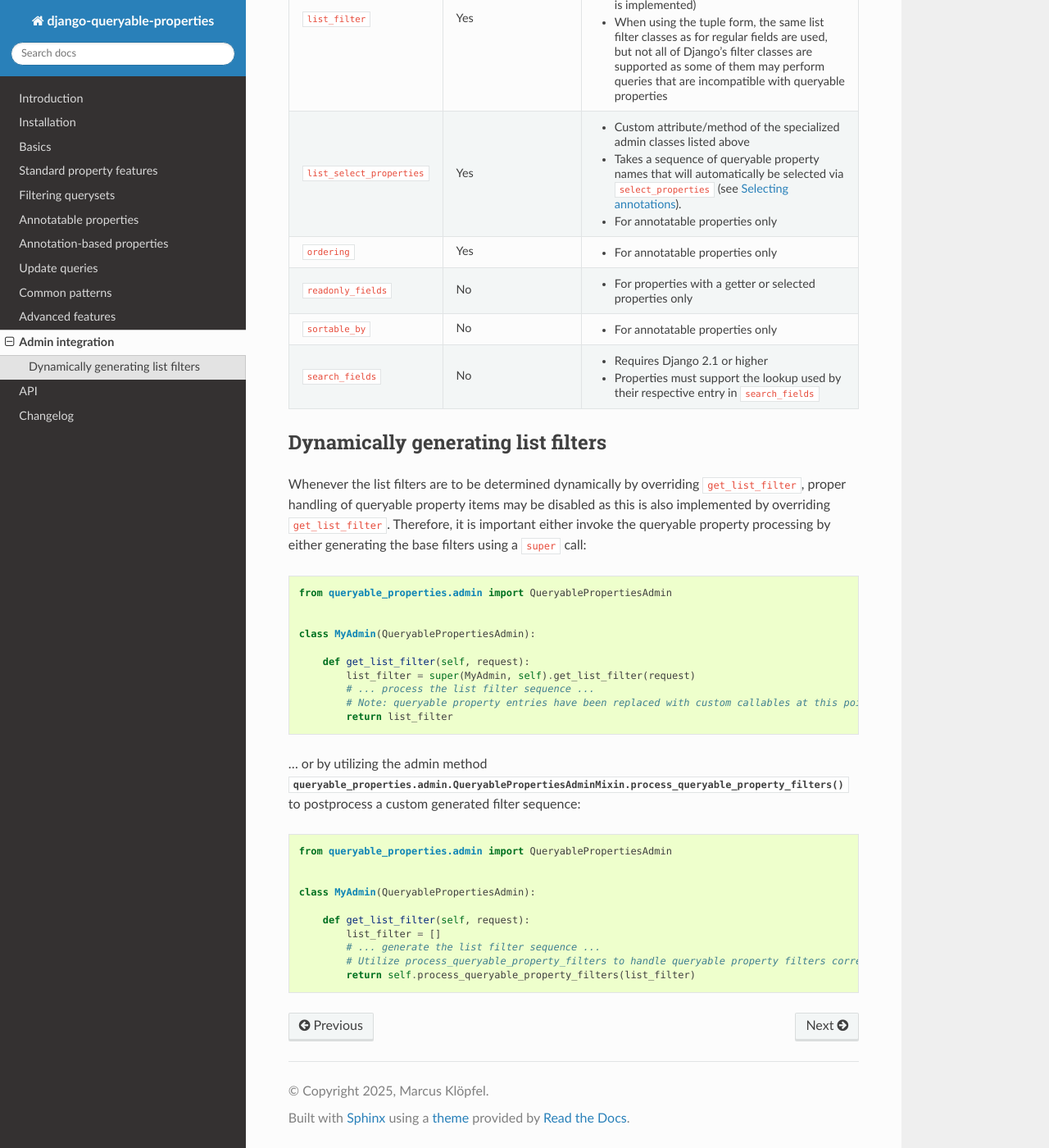
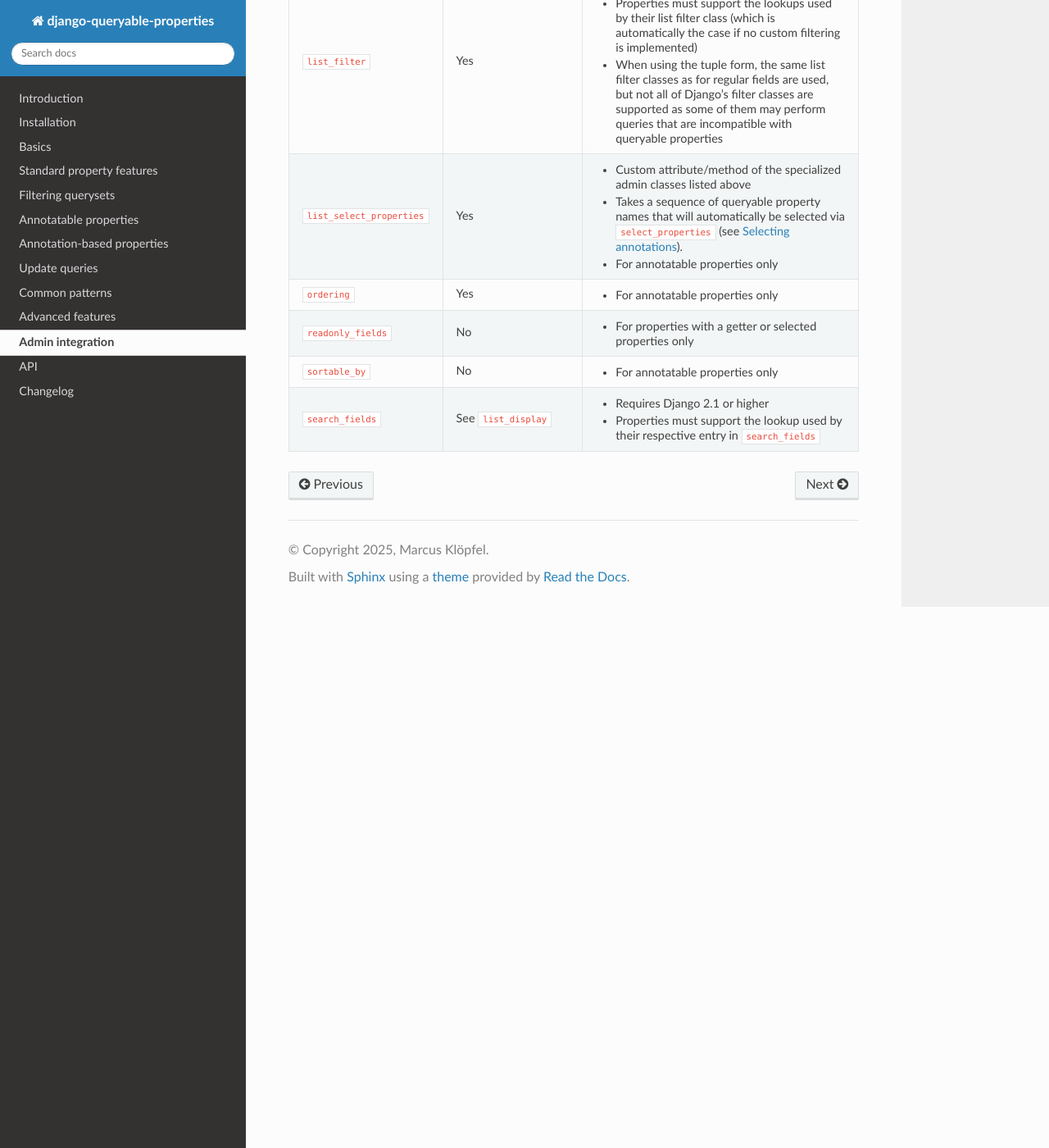
Before and after one commit to W1ldPo1nter/django-queryable-properties, a Sphinx documentation site: the page built from docs/admin.rst, in a window 1280 px wide and 1400 px high, scrolled down 1017 px. Shown: the whole window at 82% size. Built offline with Sphinx 7.4.7 and the Read the Docs theme 3.1.0, drawn with Linux system fonts in a browser that asks for light colours; some of the changed text lies outside the part shown.

Commit message:
Updated admin docs

```diff
--- a/docs/admin.rst
+++ b/docs/admin.rst
@@ -20,8 +20,7 @@
 The following table shows the admin/inline options that queryable properties may be referenced in and whether each
 feature requires the use of one of the specialized base classes mentioned above.
 Queryable properties may be refenced via name in either the listed admin/inline class attributes or in the result of
-their corresponding ``get_*`` methods (although there is a special case for ``get_list_filter`` as described in
-:ref:`admin:Dynamically generating list filters` below).
+their corresponding ``get_*`` methods.
 
 .. list-table::
    :header-rows: 1
@@ -35,10 +34,12 @@
      - * For properties with a getter or selected properties only
        * Properties must also be part of ``readonly_fields``
    * - ``list_display``
-     - No
-     - * For properties with a getter or selected properties only
+     - * No for properties on the same model
+       * Yes for properties on related models (requires Django 1.8 or higher)
+     - * Properties on the same model must have a getter or be selected
+       * Properties on related models must be annotatable
    * - ``list_display_links``
-     - No
+     - See ``list_display``
      - * For properties with a getter or selected properties only
    * - ``list_filter``
      - Yes
@@ -64,45 +65,6 @@
      - No
      - * For annotatable properties only
    * - ``search_fields``
-     - No
+     - See ``list_display``
      - * Requires Django 2.1 or higher
        * Properties must support the lookup used by their respective entry in ``search_fields``
-
-Dynamically generating list filters
------------------------------------
-
-Whenever the list filters are to be determined dynamically by overriding ``get_list_filter``, proper handling of
-queryable property items may be disabled as this is also implemented by overriding ``get_list_filter``.
-Therefore, it is important either invoke the queryable property processing by either generating the base filters
-using a ``super`` call:
-
-.. code-block:: python
-
-    from queryable_properties.admin import QueryablePropertiesAdmin
-
-
-    class MyAdmin(QueryablePropertiesAdmin):
-
-        def get_list_filter(self, request):
-            list_filter = super(MyAdmin, self).get_list_filter(request)
-            # ... process the list filter sequence ...
-            # Note: queryable property entries have been replaced with custom callables at this point.
-            return list_filter
-
-
-... or by utilizing the admin method
-:meth:`queryable_properties.admin.QueryablePropertiesAdminMixin.process_queryable_property_filters` to postprocess a
-custom generated filter sequence:
-
-.. code-block:: python
-
-    from queryable_properties.admin import QueryablePropertiesAdmin
-
-
-    class MyAdmin(QueryablePropertiesAdmin):
-
-        def get_list_filter(self, request):
-            list_filter = []
-            # ... generate the list filter sequence ...
-            # Utilize process_queryable_property_filters to handle queryable property filters correctly.
-            return self.process_queryable_property_filters(list_filter)
```
